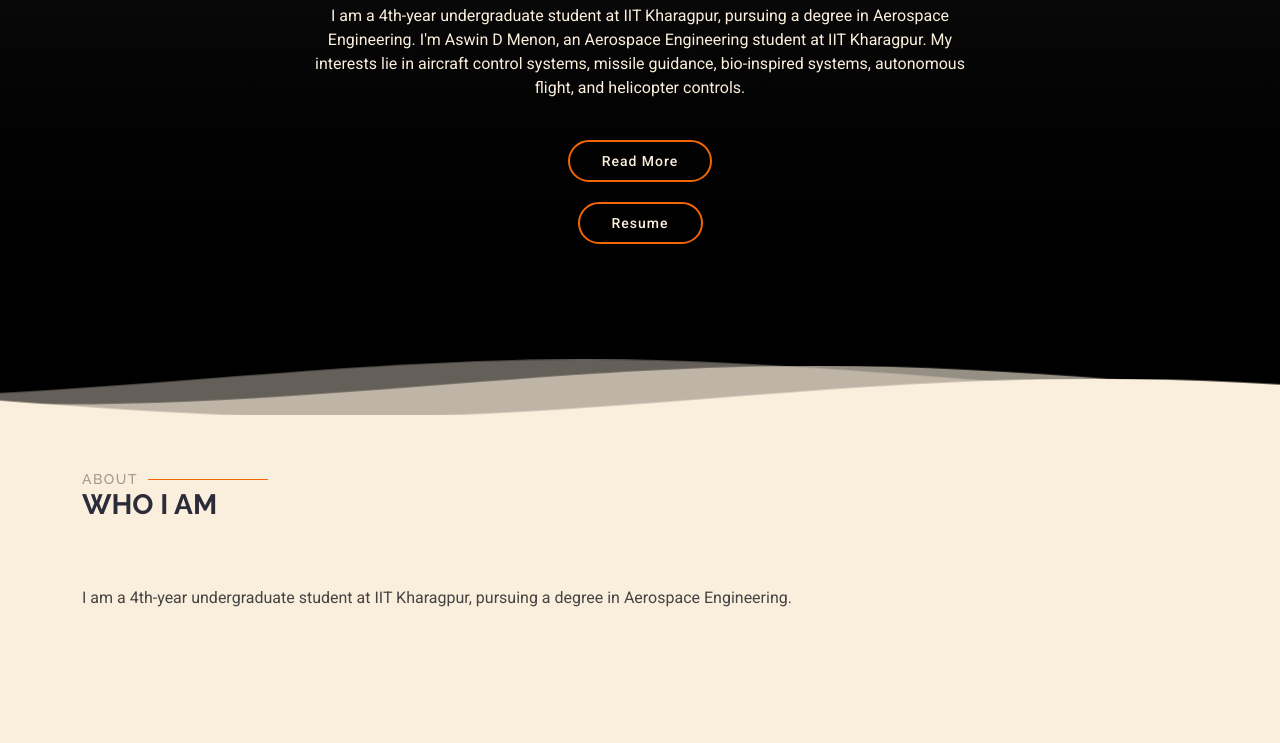
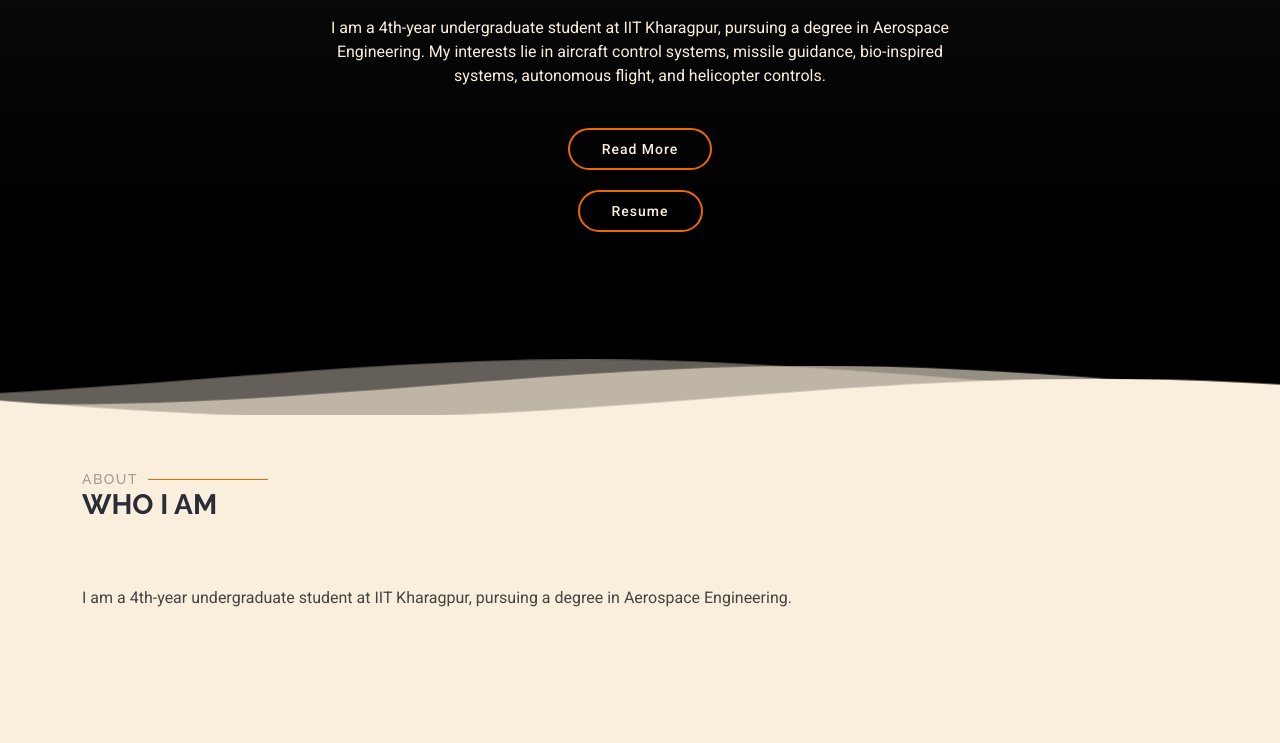
Before and after one commit to aswin-d-menon/aswin-d-menon.github.io, a plain HTML site: page index.html in a window 1280 px wide. Shown: the part 245-988 px from the top of the page. Drawn offline with Linux system fonts and the light colour scheme.

Commit message:
small change

```diff
--- a/index.html
+++ b/index.html
@@ -75,7 +75,7 @@
                     <div class="carousel-item active">
                         <div class="carousel-container">
                             <h2 class="animate__animated animate__fadeInDown">Aswin D Menon</h2>
-                            <p class="animate__animated animate__fadeInUp">I am a 4th-year undergraduate student at IIT Kharagpur, pursuing a degree in Aerospace Engineering. I'm Aswin D Menon, an Aerospace Engineering student at IIT Kharagpur. My interests lie in aircraft control systems, missile guidance, bio-inspired systems, autonomous flight, and helicopter controls.</p>
+                            <p class="animate__animated animate__fadeInUp">I am a 4th-year undergraduate student at IIT Kharagpur, pursuing a degree in Aerospace Engineering. My interests lie in aircraft control systems, missile guidance, bio-inspired systems, autonomous flight, and helicopter controls.</p>
                             <a href="#about" class="btn-get-started animate__animated animate__fadeInUp scrollto">Read More</a>
                             <button onclick="document.location='./assets/Aswin_D_Menon_CV.pdf'" class="btn-resume animate__animated animate__fadeInUp">Resume</button>
                         </div>
```
